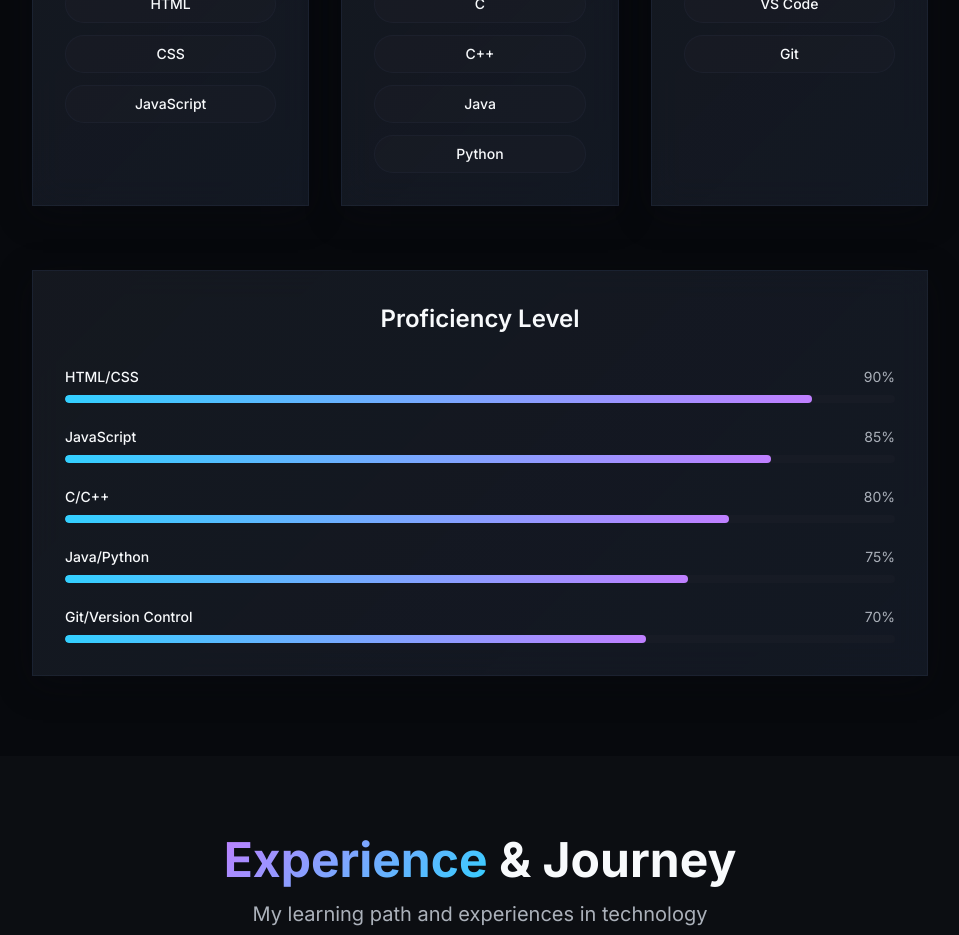
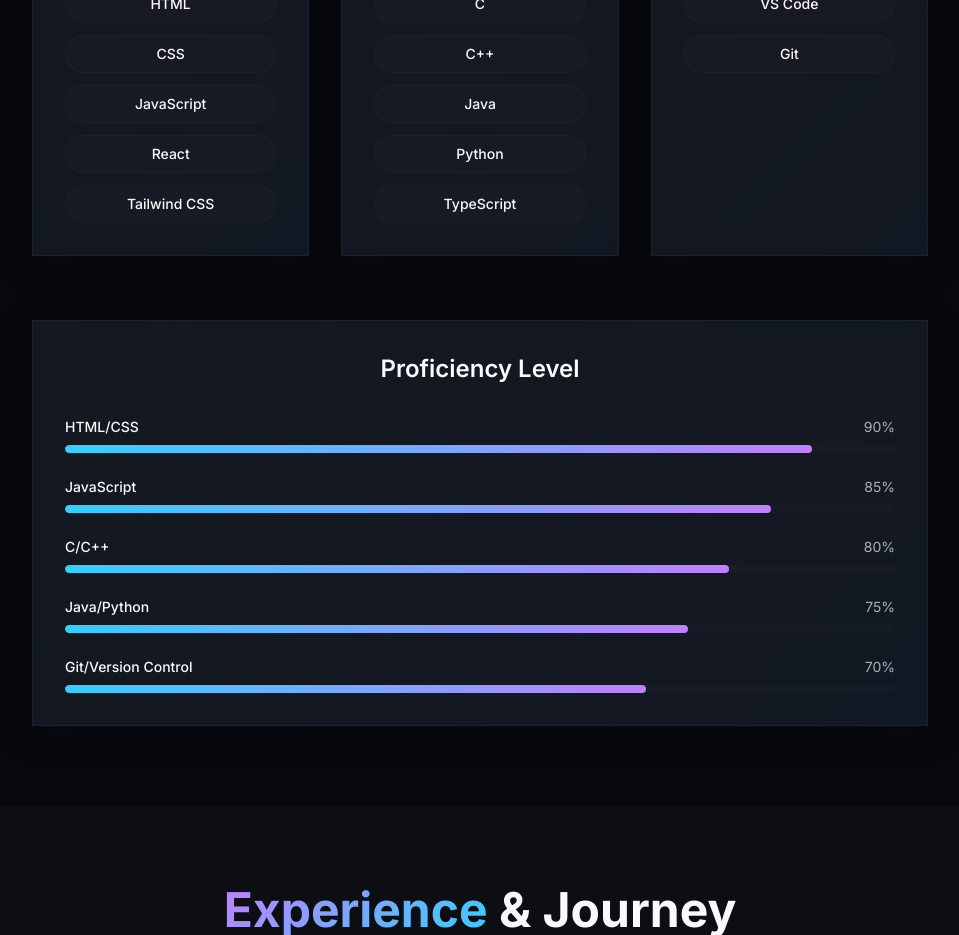
Before and after one commit to Naveen9024/My-portfolio, a React (Vite) app: page / in a window 1280 px wide. Shown: the part 1220-2155 px from the top of the page, without its empty margins (160-1119 px from the left). Built offline with nearby package versions, Linux system fonts and the light colour scheme; the HTML template or start-up script is replaced by a standard one.

Commit message:
Add skills to sections

```diff
--- a/src/components/SkillsSection.tsx
+++ b/src/components/SkillsSection.tsx
@@ -4,13 +4,13 @@ const skillsData = [
   {
     category: "Frontend",
     icon: <Laptop className="w-8 h-8" />,
-    skills: ["HTML", "CSS", "JavaScript"],
+    skills: ["HTML", "CSS", "JavaScript", "React", "Tailwind CSS"],
     color: "electric-blue"
   },
   {
     category: "Programming",
     icon: <Code className="w-8 h-8" />,
-    skills: ["C", "C++", "Java", "Python"],
+    skills: ["C", "C++", "Java", "Python", "TypeScript"],
     color: "violet-purple"
   },
   {
```
